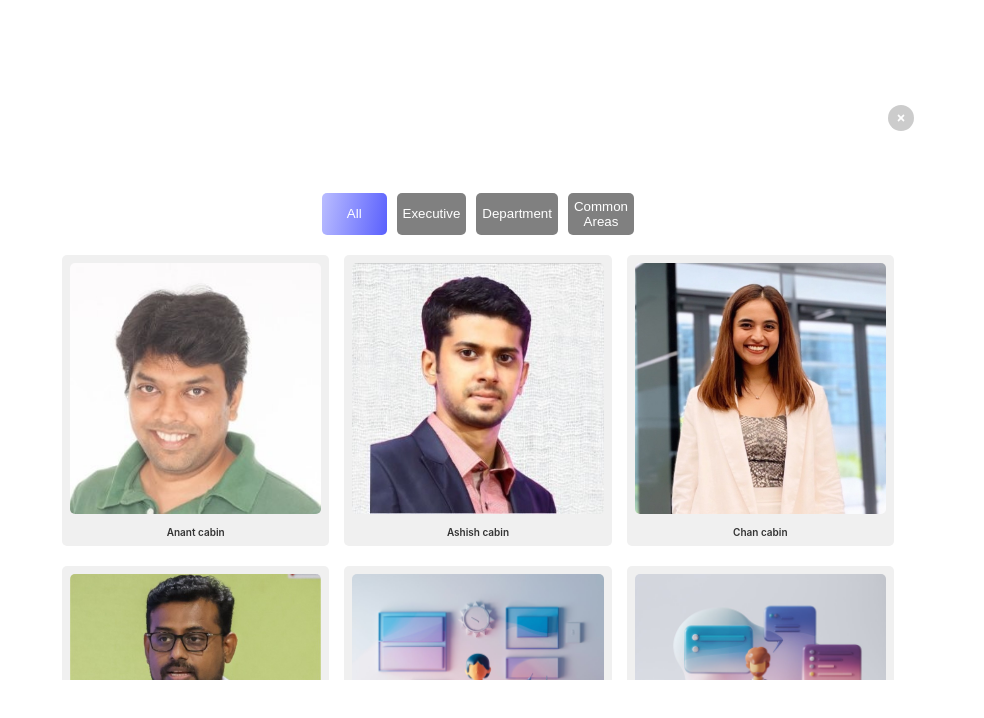
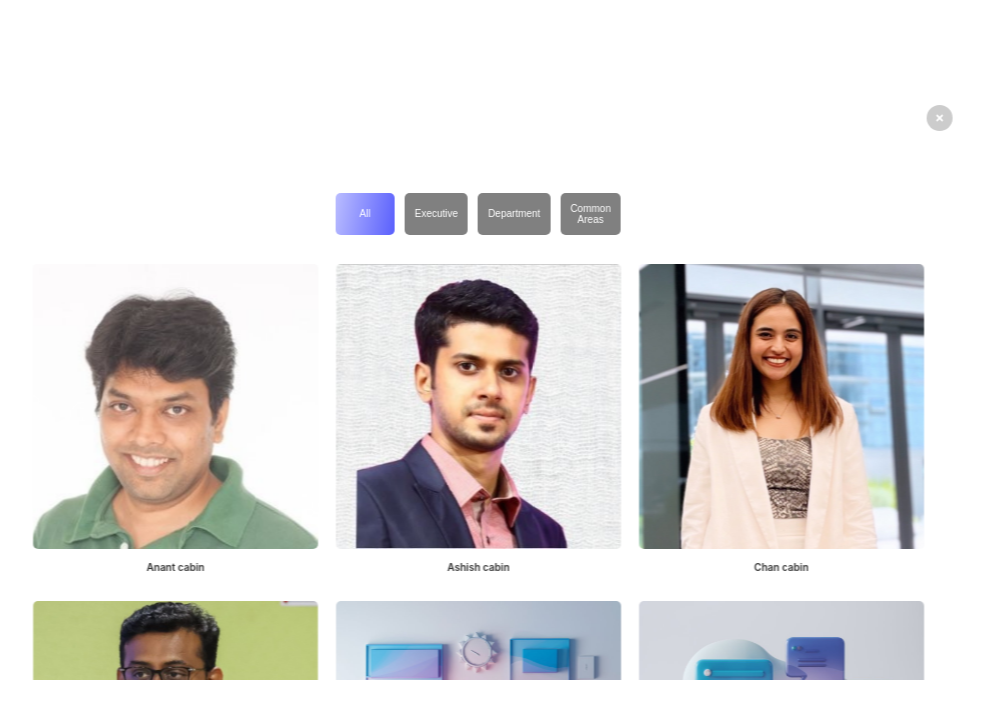
Before and after one commit to ranjithRW/demoarnav, a React (Create React App) app: page / in a window 1280 px wide. Shown: the top 718 px of the page, without its empty margins (162-1146 px from the left). Built offline with nearby package versions, Linux system fonts and the light colour scheme; no server answers.

Commit message:
design for work

```diff
--- a/src/component/ExploreRandomWalk.css
+++ b/src/component/ExploreRandomWalk.css
@@ -24,7 +24,7 @@
   top: 50%;
   left: 50%;
   transform: translate(-50%, -50%);
-  width: 65%;
+  width: 71%;
   height: 70vh;
   display: flex;
   flex-direction: column;
@@ -87,12 +87,13 @@
   width: calc(33.33% - 10px);
   background-color: grey;
   color: white;
+  font-size: 10px;
   border: none;
   border-radius: 5px;
   text-align: center;
   box-sizing: border-box;
   margin: 0 5px;
- padding: 6px;
+  padding: 10px;
 }
 
 .button:hover {
@@ -115,21 +116,21 @@ box-shadow: 0px 8px 12px -4px rgba(33, 34, 253, 0.32);
   width: 100%;
   overflow-y: auto;
   box-sizing: border-box;
+  padding: 5px;
 }
 
 .section-row {
   display: flex;
-  justify-content: space-between;
   width: 100%;
   margin-bottom: 10px;
   box-sizing: border-box;
-}
+  }
 
 .section {
-  width: calc(33.33% - 10px);
+  width: 323.33px;
   height: auto;
-  background-color: #f0f0f0;
-  padding: 8px;
+  background-color: white;
+  padding: 4px;
   border-radius: 5px;
   text-align: center;
   box-sizing: border-box;
@@ -163,7 +164,7 @@ box-shadow: 0px 8px 12px -4px rgba(33, 34, 253, 0.32);
   }
 
   .section-row {
-    flex-wrap: nowrap;
+    flex-wrap: wrap;
   }
 
   .section {
--- a/src/component/ExploreRandomWalk.js
+++ b/src/component/ExploreRandomWalk.js
@@ -53,7 +53,6 @@ function ExploreRandomWalk() {
     setSelectedRoom(room);
   };
 
-  // Group sections into rows of 3
   const groupedSections = [];
   for (let i = 0; i < filteredSections.length; i += 3) {
     groupedSections.push(filteredSections.slice(i, i + 3));
```
